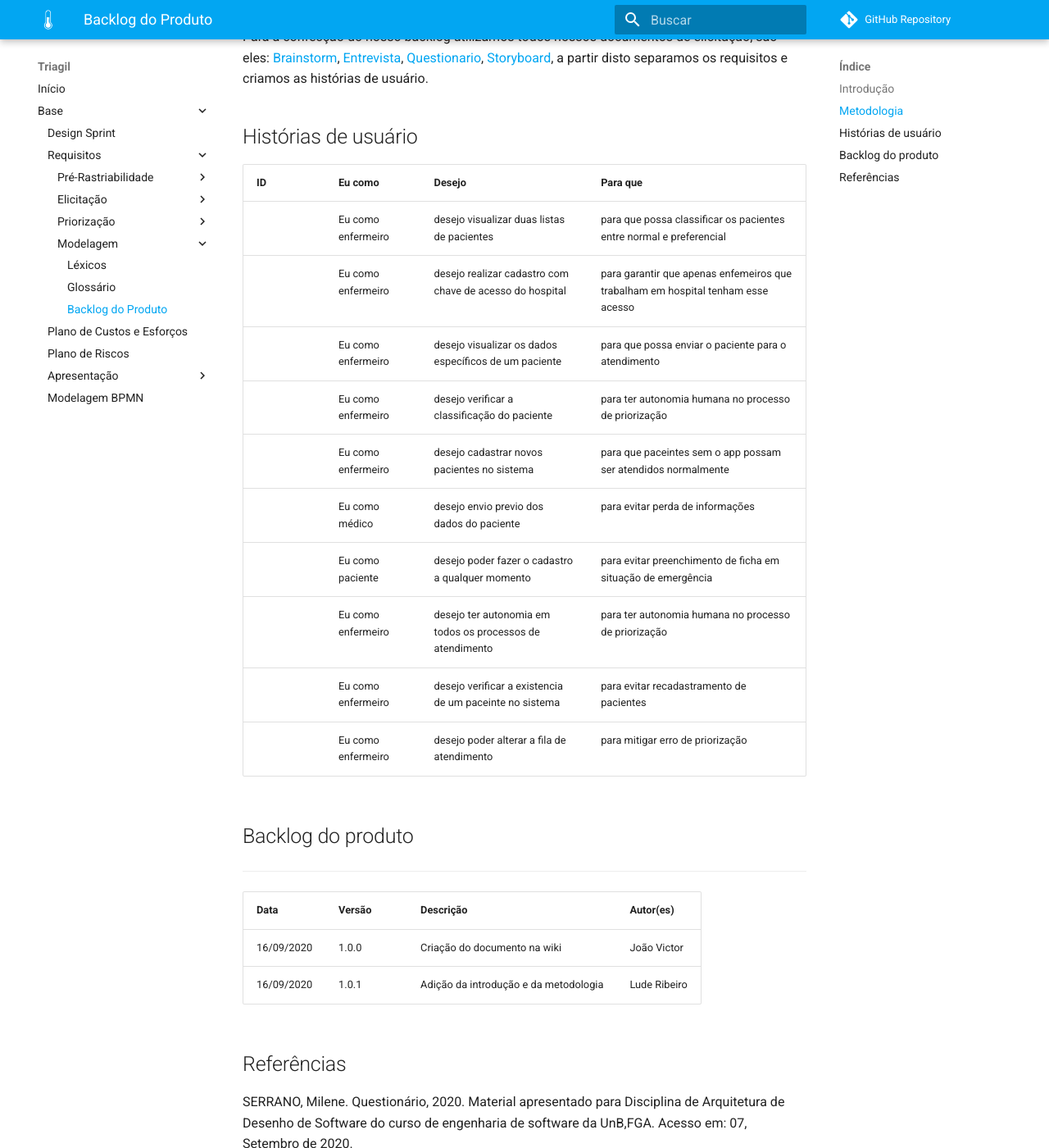
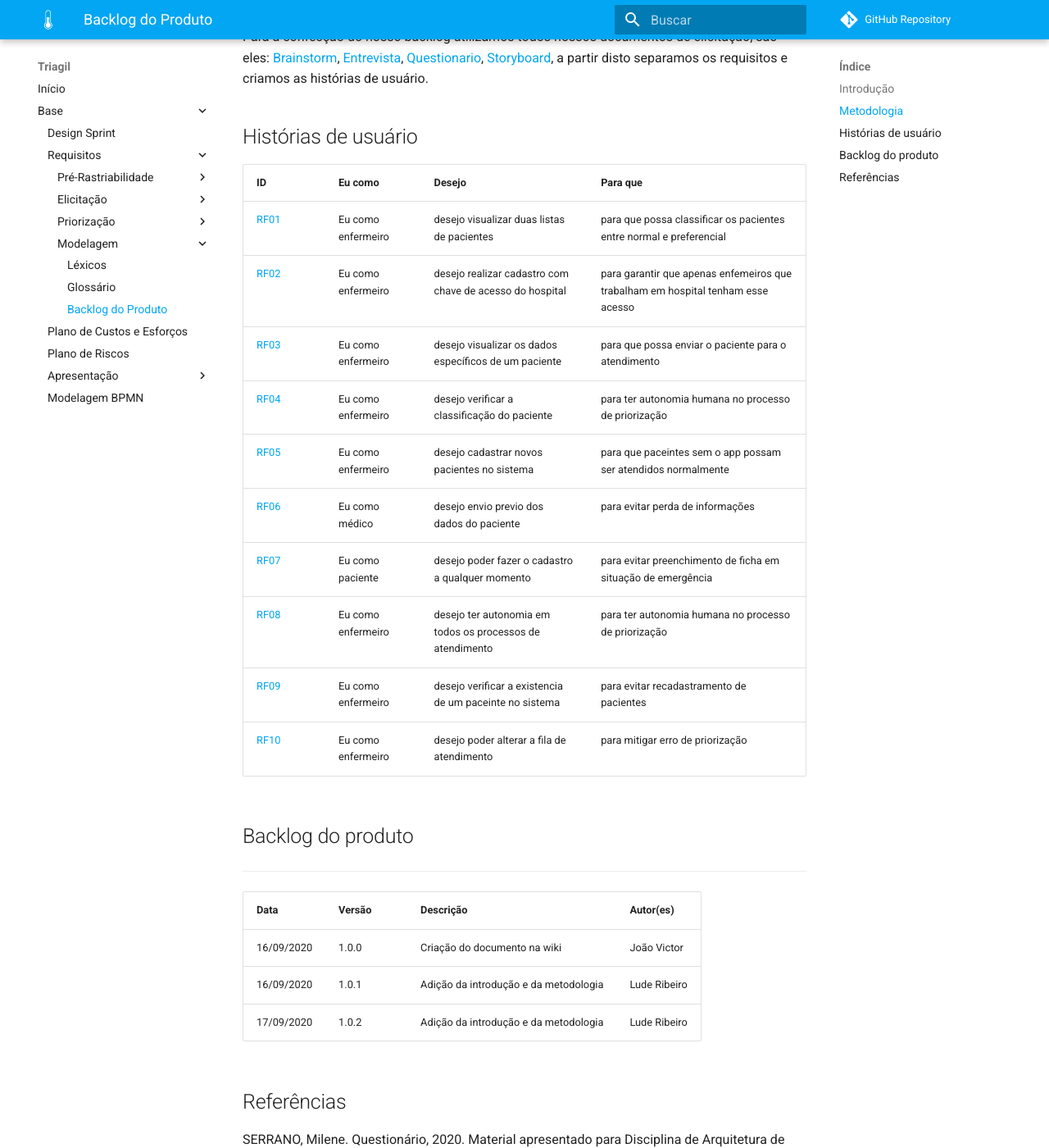
Before and after one commit to UnBArqDsw/2020.1_G1_Triagil, an MkDocs documentation site: the page built from docs/base/requisitos/modelagem/backlog.md, in a window 1280 px wide and 1400 px high, scrolled down 392 px. Shown: the whole window at 82% size. Built offline with MkDocs 1.6.1 and Material for MkDocs 9.7.7, drawn with Linux system fonts in a browser that asks for light colours; comment, search, counter and statistics services are not loaded.

Commit message:
Finalizando doc de Backlog
Signed-off-by: Lude Ribeiro <ludeyuridrums@gmail.com>
Co-authored-by: João Vitor Alves <vitor.alves07750@outlook.com>

```diff
--- a/docs/base/requisitos/modelagem/backlog.md
+++ b/docs/base/requisitos/modelagem/backlog.md
@@ -12,16 +12,16 @@ Para a confecção do nosso backlog utilizamos todos nossos documentos de elicit
 
 | ID | Eu como | Desejo | Para que|
 |----|---------|--------|---------|
-| | Eu como enfermeiro |desejo visualizar duas listas de pacientes | para que possa classificar os pacientes entre normal e preferencial |
-| |Eu como enfermeiro | desejo realizar cadastro com chave de acesso do hospital | para garantir que apenas enfemeiros que trabalham em hospital tenham esse acesso |
-| | Eu como enfermeiro | desejo visualizar os dados específicos de um paciente | para que possa enviar o paciente para o atendimento |
-| |Eu como enfermeiro |desejo verificar a classificação do paciente| para ter autonomia humana no processo de priorização |
-| |Eu como enfermeiro | desejo cadastrar novos pacientes no sistema | para que paceintes sem o app possam ser atendidos normalmente |
-| |Eu como médico | desejo envio previo dos dados do paciente | para evitar perda de informações
-| |Eu como paciente | desejo poder fazer o cadastro a qualquer momento | para evitar preenchimento de ficha em situação de emergência |
-| |Eu como enfermeiro | desejo ter autonomia em todos os processos de atendimento | para ter autonomia humana no processo de priorização |
-| | Eu como enfermeiro | desejo verificar a existencia de um paceinte no sistema | para evitar recadastramento de pacientes |
-| |Eu como enfermeiro | desejo poder alterar a fila de atendimento | para mitigar erro de priorização|
+| [RF01](https://unbarqdsw.github.io/2020.1_G1_Triagil/base/requisitos/priorizacao/first_thing_first/) | Eu como enfermeiro |desejo visualizar duas listas de pacientes | para que possa classificar os pacientes entre normal e preferencial |
+| [RF02](https://unbarqdsw.github.io/2020.1_G1_Triagil/base/requisitos/priorizacao/first_thing_first/) |Eu como enfermeiro | desejo realizar cadastro com chave de acesso do hospital | para garantir que apenas enfemeiros que trabalham em hospital tenham esse acesso |
+| [RF03](https://unbarqdsw.github.io/2020.1_G1_Triagil/base/requisitos/priorizacao/first_thing_first/) | Eu como enfermeiro | desejo visualizar os dados específicos de um paciente | para que possa enviar o paciente para o atendimento |
+| [RF04](https://unbarqdsw.github.io/2020.1_G1_Triagil/base/requisitos/priorizacao/first_thing_first/) |Eu como enfermeiro |desejo verificar a classificação do paciente| para ter autonomia humana no processo de priorização |
+| [RF05](https://unbarqdsw.github.io/2020.1_G1_Triagil/base/requisitos/priorizacao/first_thing_first/) |Eu como enfermeiro | desejo cadastrar novos pacientes no sistema | para que paceintes sem o app possam ser atendidos normalmente |
+| [RF06](https://unbarqdsw.github.io/2020.1_G1_Triagil/base/requisitos/priorizacao/first_thing_first/) |Eu como médico | desejo envio previo dos dados do paciente | para evitar perda de informações
+| [RF07](https://unbarqdsw.github.io/2020.1_G1_Triagil/base/requisitos/priorizacao/first_thing_first/) |Eu como paciente | desejo poder fazer o cadastro a qualquer momento | para evitar preenchimento de ficha em situação de emergência |
+| [RF08](https://unbarqdsw.github.io/2020.1_G1_Triagil/base/requisitos/priorizacao/first_thing_first/) |Eu como enfermeiro | desejo ter autonomia em todos os processos de atendimento | para ter autonomia humana no processo de priorização |
+| [RF09](https://unbarqdsw.github.io/2020.1_G1_Triagil/base/requisitos/priorizacao/first_thing_first/) | Eu como enfermeiro | desejo verificar a existencia de um paceinte no sistema | para evitar recadastramento de pacientes |
+| [RF10](https://unbarqdsw.github.io/2020.1_G1_Triagil/base/requisitos/priorizacao/first_thing_first/) |Eu como enfermeiro | desejo poder alterar a fila de atendimento | para mitigar erro de priorização|
 
 ## Backlog do produto
 
@@ -31,6 +31,7 @@ Para a confecção do nosso backlog utilizamos todos nossos documentos de elicit
 | ---  | --- | --- | --- |
 | 16/09/2020 | 1.0.0 | Criação do documento na wiki  | João Victor |
 | 16/09/2020 | 1.0.1 | Adição da introdução e da metodologia  | Lude Ribeiro |
+| 17/09/2020 | 1.0.2 | Adição da introdução e da metodologia  | Lude Ribeiro |
 
 ## Referências
 
```
